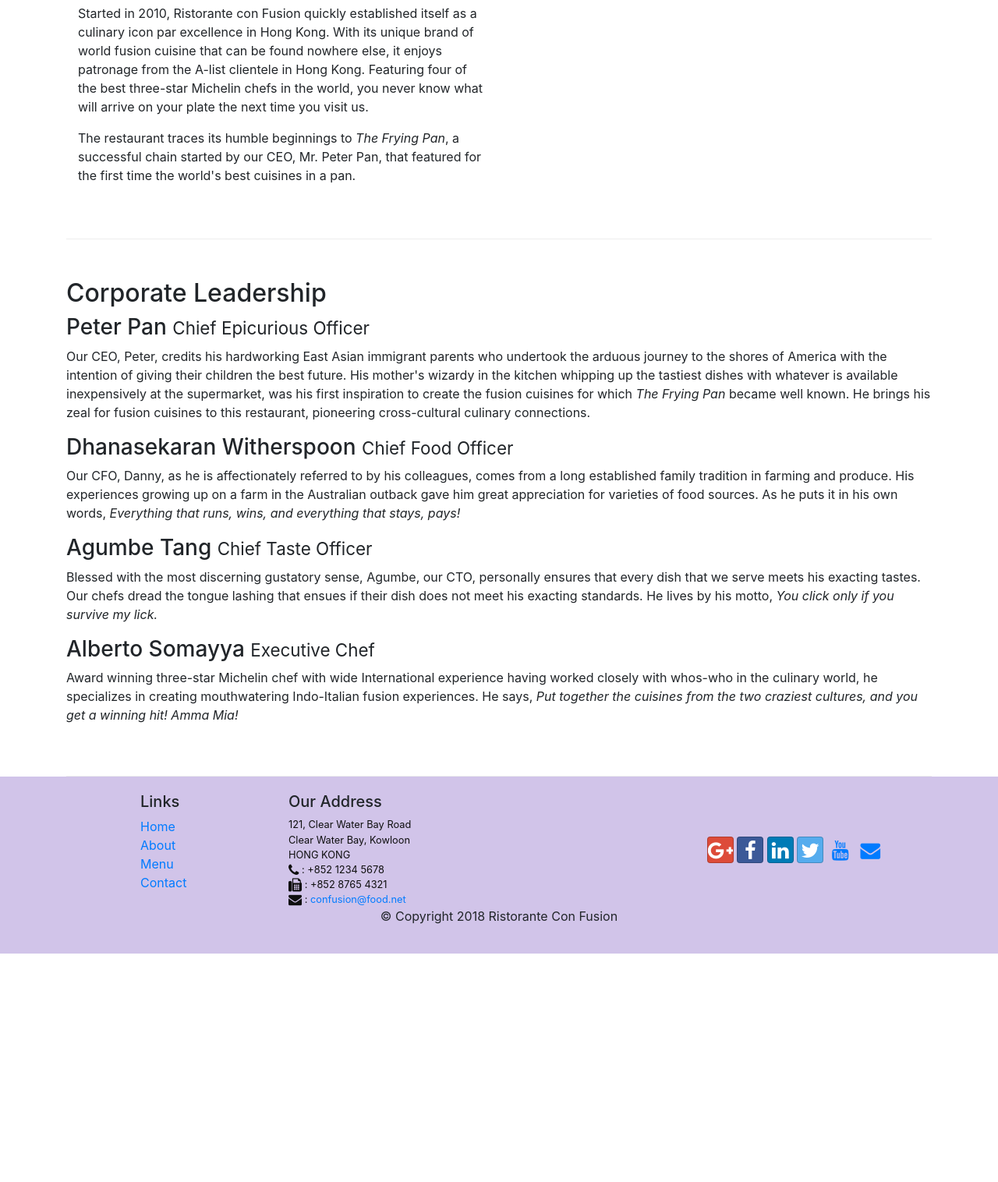
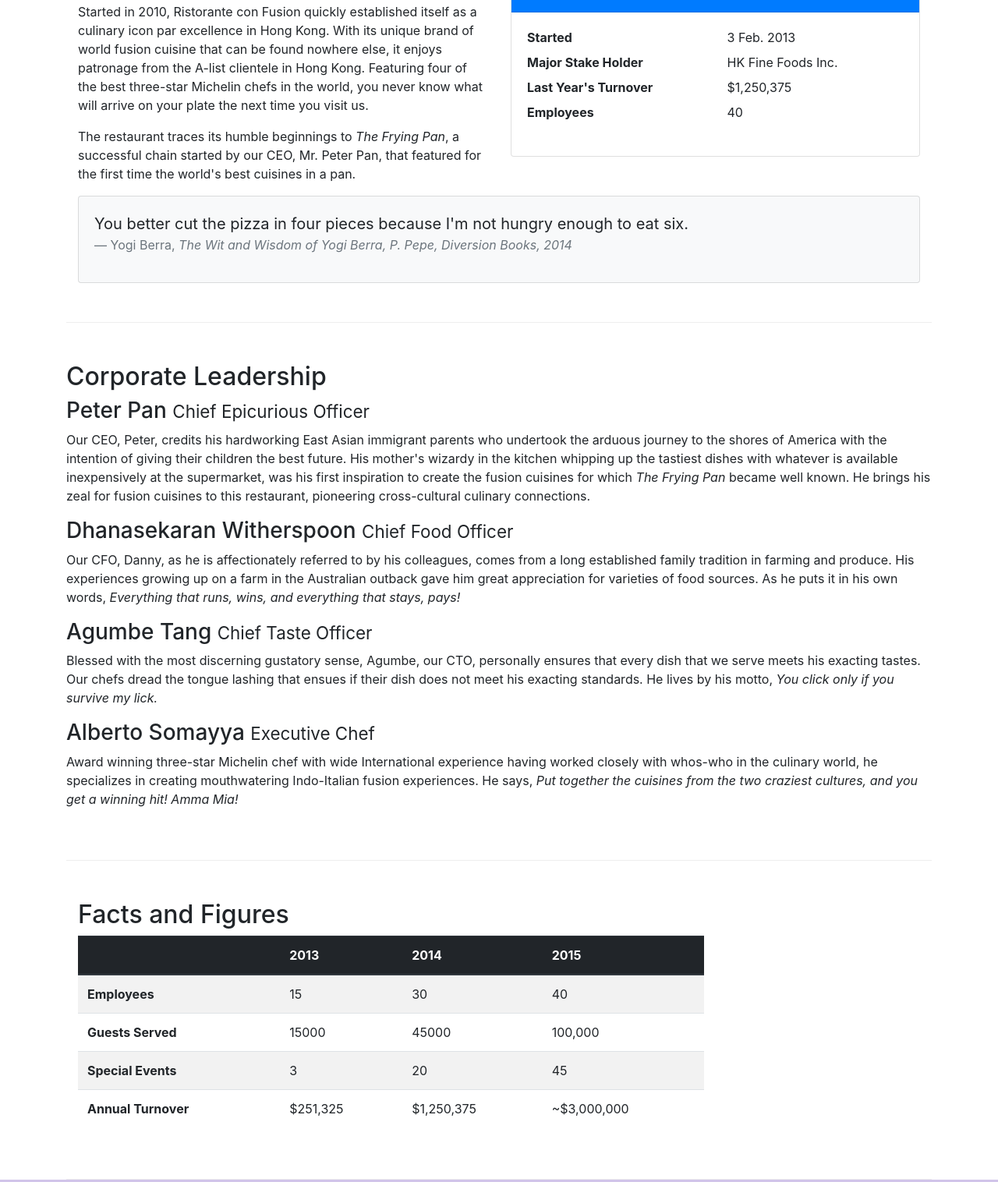
Before and after one commit to George-cherian-dev/bootstrap-test, a website: page aboutus.html in a window 1280 px wide. Shown: the part 558-2074 px from the top of the page at 78% size. Before the commit the page ends 1781 px from the top, so only its background shows below. Drawn offline with nearby package versions, Linux system fonts and the light colour scheme.

Commit message:
Cards and Tables

```diff
--- a/aboutus.html
+++ b/aboutus.html
@@ -64,13 +64,41 @@
             </div>
         </div>
 
-        <div class="row row-content align-items-center">
-            <div class="col-12 col-sm-6">
+        <div class="row row-content">
+            <div class="col-12 col-sm-6  align-self-center">
                 <h2>Our History</h2>
                 <p>Started in 2010, Ristorante con Fusion quickly established itself as a culinary icon par excellence in Hong Kong. With its unique brand of world fusion cuisine that can be found nowhere else, it enjoys patronage from the A-list clientele in Hong Kong.  Featuring four of the best three-star Michelin chefs in the world, you never know what will arrive on your plate the next time you visit us.</p>
                 <p>The restaurant traces its humble beginnings to <em>The Frying Pan</em>, a successful chain started by our CEO, Mr. Peter Pan, that featured for the first time the world's best cuisines in a pan.</p>
             </div>
             <div class="col-12 col-sm">
+                <div class="card">
+                    <h3 class="card-header bg-primary text-white">Facts at A Glance</h3>
+                    <div class="card-body">
+                        <dl class="row">
+                            <dt class="col-6">Started</dt>
+                            <dd class="col-6">3 Feb. 2013</dd>
+                            <dt class="col-6">Major Stake Holder</dt>
+                            <dd class="col-6">HK Fine Foods Inc.</dd>
+                            <dt class="col-6">Last Year's Turnover</dt>
+                            <dd class="col-6">$1,250,375</dd>
+                            <dt class="col-6">Employees</dt>
+                            <dd class="col-6">40</dd>
+                        </dl>
+                    </div>
+                </div>
+            </div>
+            <div class="col-12">
+                <div class="card card-body bg-light">
+                    <blockquote class="blockquote">
+                        <p class="mb-0">You better cut the pizza in four pieces because
+                            I'm not hungry enough to eat six.</p>
+                        <footer class="blockquote-footer">Yogi Berra,
+                            <cite title="Source Title">The Wit and Wisdom of Yogi Berra,
+                            P. Pepe, Diversion Books, 2014</cite>
+                        </footer>
+                    </blockquote>
+
+                </div>
             </div>
         </div>
 
@@ -88,6 +116,52 @@
                 <p class="d-none d-sm-block">Award winning three-star Michelin chef with wide International experience having worked closely with whos-who in the culinary world, he specializes in creating mouthwatering Indo-Italian fusion experiences. He says, <em>Put together the cuisines from the two craziest cultures, and you get a winning hit! Amma Mia!</em></p>
             </div>
        </div>
+
+       <div class="row row-content align-items-center">
+           <div class="col-12 col-sm-9">
+              <h2> Facts and Figures</h2>
+              <div class="table-responsive">
+                    <table class="table table-striped">
+                        <thead class="thead-dark">
+                            <tr>
+                                <th>&nbsp;</th>
+                                <th>2013</th>
+                                <th>2014</th>
+                                <th>2015</th>
+                            </tr>
+                        </thead>
+                        <tbody>
+                            <tr>
+                                <th>Employees</th>
+                                <td>15</td>
+                                <td>30</td>
+                                <td>40</td>
+                            </tr>
+                            <tr>
+                                <th>Guests Served</th>
+                                <td>15000</td>
+                                <td>45000</td>
+                                <td>100,000</td>
+                            </tr>
+                            <tr>
+                                <th>Special Events</th>
+                                <td>3</td>
+                                <td>20</td>
+                                <td>45</td>
+                            </tr>
+                            <tr>
+                                <th>Annual Turnover</th>
+                                <td>$251,325</td>
+                                <td>$1,250,375</td>
+                                <td>~$3,000,000</td>
+                            </tr>
+                        </tbody>
+
+                    </table>
+              </div>
+            </div>
+            <div class="col-12 col-sm-3"></div>
+      </div>
 
     </div>
 
```
